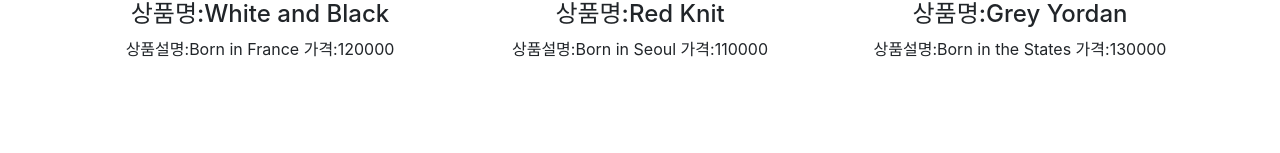
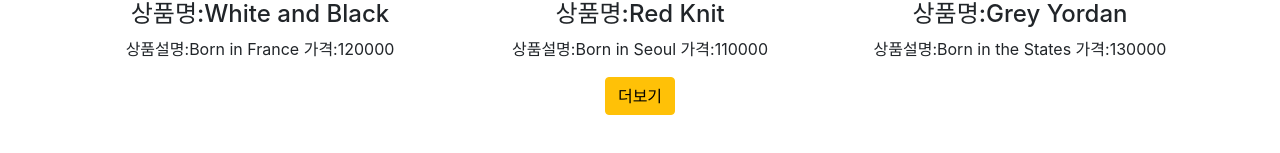
Before and after one commit to sungyuna1003/new-shop, a React (Create React App) app: page / in a window 1280 px wide. Shown: the part 473-626 px from the top of the page. Built offline with nearby package versions, Linux system fonts and the light colour scheme.

Commit message:
axios ( get)

```diff
--- a/package.json
+++ b/package.json
@@ -6,6 +6,7 @@
     "@testing-library/jest-dom": "^5.16.1",
     "@testing-library/react": "^11.2.7",
     "@testing-library/user-event": "^12.8.3",
+    "axios": "^0.24.0",
     "bootstrap": "^5.1.3",
     "react": "^17.0.2",
     "react-bootstrap": "^2.0.3",
--- a/src/App.js
+++ b/src/App.js
@@ -6,6 +6,7 @@
 import Data from "./Data.js";
 import Detail from "./Detail.js";
 import { Link, Route, Switch } from "react-router-dom";
+import axios from "axios";
 
 function App() {
   let [shoes, shoes변경] = useState(Data);
@@ -66,6 +67,22 @@
                 return <Card shoes={shoes[i]} i={i} />;
               })}
             </div>
+            <button
+              className="btn btn-warning"
+              onClick={() => {
+                axios
+                  .get("https://codingapple1.github.io/shop/data2.json")
+                  .then((result) => {
+                    console.log(result.data);
+                    shoes변경([...shoes, ...result.data]);
+                  })
+                  .catch(() => {
+                    console.log("fail");
+                  });
+              }}
+            >
+              더보기
+            </button>
           </div>
         </Route>
         <Route path="/detail/:id">
```
Also changed, not shown: 1 other file (tests, documents, lock files or other folders).
